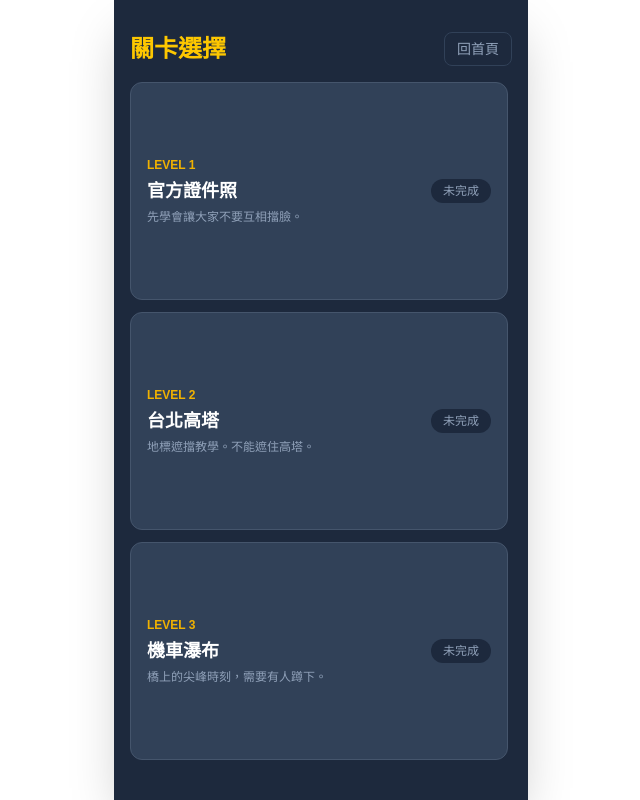
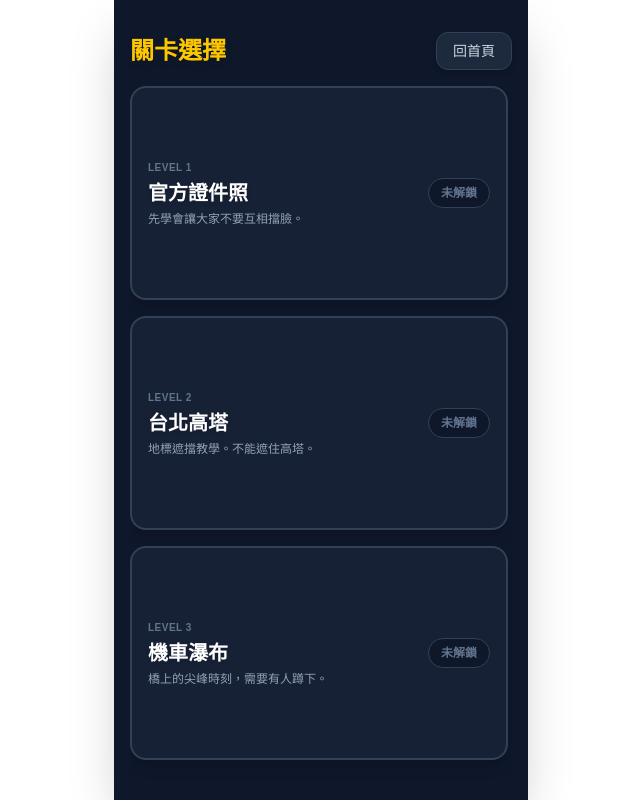
Before and after one commit to sam001long/gami-checkin, a Next.js app: page /levels in a window 1280 px wide. Shown: the whole page, without its empty margins (319-959 px from the left). Built offline with nearby package versions, Linux system fonts and the light colour scheme.

Commit message:
feat: add 3-star rating system

```diff
--- a/src/app/levels/page.tsx
+++ b/src/app/levels/page.tsx
@@ -5,41 +5,58 @@ import Link from 'next/link';
 import { levels } from '@/data/levels';
 
 export default function LevelsPage() {
-  const [progress, setProgress] = useState<Record<string, boolean>>({});
+  const [progress, setProgress] = useState<Record<string, { passed: boolean, bestTime: number, stars: number }>>({});
 
   useEffect(() => {
-    // 進入頁面時，讀取瀏覽器 LocalStorage
     const saved = localStorage.getItem('gami_progress');
     if (saved) {
       setProgress(JSON.parse(saved));
     }
   }, []);
 
+  const renderStars = (stars: number) => {
+    return (
+      <div className="flex gap-1 drop-shadow-md">
+        <span className={`text-sm ${stars >= 1 ? 'text-yellow-400' : 'text-slate-600'}`}>★</span>
+        <span className={`text-sm ${stars >= 2 ? 'text-yellow-400' : 'text-slate-600'}`}>★</span>
+        <span className={`text-sm ${stars >= 3 ? 'text-yellow-400' : 'text-slate-600'}`}>★</span>
+      </div>
+    );
+  };
+
   return (
-    <div className="flex flex-col h-[100dvh] p-4 select-none overflow-hidden">
+    <div className="flex flex-col h-[100dvh] p-4 select-none overflow-hidden bg-slate-900">
       <div className="flex items-center justify-between my-4 shrink-0">
-        <h2 className="text-2xl font-bold text-yellow-400">關卡選擇</h2>
-        <Link href="/" className="text-sm text-slate-400 hover:text-white bg-slate-800 px-3 py-1.5 rounded-lg border border-slate-700">回首頁</Link>
+        <h2 className="text-2xl font-bold text-yellow-400 drop-shadow-md">關卡選擇</h2>
+        <Link href="/" className="text-sm text-slate-300 hover:text-white bg-slate-800 px-4 py-2 rounded-xl border border-slate-700 shadow-md active:scale-95 transition-transform">回首頁</Link>
       </div>
 
-      <div className="grid grid-cols-1 gap-3 overflow-y-auto pr-1 flex-1 pb-6">
+      <div className="grid grid-cols-1 gap-4 overflow-y-auto pr-1 flex-1 pb-6 custom-scrollbar">
         {levels.map((level, index) => {
-          const isPassed = progress[level.id]; // 檢查這關是否通過
+          const levelData = progress[level.id];
+          const isPassed = levelData?.passed;
+          const stars = levelData?.stars || 0;
 
           return (
-            <Link key={level.id} href={`/game/${level.id}`} className={`p-4 rounded-xl border transition-all flex items-center justify-between active:scale-[0.98] ${isPassed ? 'bg-slate-800 border-green-500/50' : 'bg-slate-700 hover:bg-slate-650 border-slate-600'}`}>
+            <Link key={level.id} href={`/game/${level.id}`} className={`p-4 rounded-2xl border-2 transition-all flex items-center justify-between active:scale-[0.98] shadow-lg ${isPassed ? 'bg-slate-800 border-yellow-500/50' : 'bg-slate-800/60 hover:bg-slate-700 border-slate-700'}`}>
               <div className="flex flex-col">
-                <span className={`text-xs font-semibold mb-1 ${isPassed ? 'text-green-400' : 'text-yellow-500'}`}>LEVEL {index + 1}</span>
-                <span className="text-lg font-bold text-white">{level.title}</span>
+                <span className={`text-[10px] font-black tracking-wider mb-1 ${isPassed ? 'text-yellow-400' : 'text-slate-500'}`}>LEVEL {index + 1}</span>
+                <span className="text-xl font-bold text-white drop-shadow-sm">{level.title}</span>
                 <span className="text-xs text-slate-400 mt-1">{level.subtitle}</span>
+
+                {/* 顯示最佳時間 */}
+                {isPassed && (
+                  <span className="text-[10px] text-cyan-400 mt-2 font-mono bg-slate-900 px-2 py-1 rounded-md inline-block w-fit border border-slate-700">
+                    最佳紀錄: {levelData.bestTime} 秒
+                  </span>
+                )}
               </div>
 
-              {/* 動態顯示徽章 */}
-              {isPassed ? (
-                <span className="text-xs bg-green-900 text-green-300 px-3 py-1 rounded-full border border-green-700 font-bold shadow-[0_0_10px_rgba(34,197,94,0.3)]">⭐ 已完成</span>
-              ) : (
-                <span className="text-xs bg-slate-800 text-slate-400 px-3 py-1 rounded-full">未完成</span>
-              )}
+              <div className="flex flex-col items-end gap-2">
+                {isPassed ? renderStars(stars) : (
+                  <span className="text-xs bg-slate-900 text-slate-500 px-3 py-1.5 rounded-full font-bold border border-slate-700">未解鎖</span>
+                )}
+              </div>
             </Link>
           );
         })}
--- a/src/data/levels.ts
+++ b/src/data/levels.ts
@@ -14,7 +14,8 @@ export const levels: Level[] = [
       { id: 'front-center', x: 175, y: 330, row: 'front', allowedCharacterIds: ['aogao'], allowedPoseIds: ['stand'], tolerance: 36, required: true },
       { id: 'back-center', x: 175, y: 245, row: 'back', allowedCharacterIds: ['jianjian'], allowedPoseIds: ['stand'], tolerance: 36, required: true }
     ],
-    successMessage: '官方證件照完成！雖然看起來還是怪怪的。'
+    successMessage: '官方證件照完成！雖然看起來還是怪怪的。',
+    starThresholds: { threeStarsTime: 8, twoStarsTime: 15 }
   },
   {
     id: 'level-02',
@@ -28,7 +29,8 @@ export const levels: Level[] = [
       { id: 'slot-1', x: 80, y: 300, row: 'front', allowedCharacterIds: ['changchang'], allowedPoseIds: ['stand'], tolerance: 40, required: true },
       { id: 'slot-2', x: 250, y: 320, row: 'front', allowedCharacterIds: ['yuanyuan'], allowedPoseIds: ['stand'], tolerance: 40, required: true }
     ],
-    successMessage: '高塔打卡成功！長長終於沒擋到風景了。'
+    successMessage: '高塔打卡成功！長長終於沒擋到風景了。',
+    starThresholds: { threeStarsTime: 10, twoStarsTime: 20 }
   },
   {
     id: 'level-03',
@@ -43,6 +45,7 @@ export const levels: Level[] = [
       { id: 'back-left', x: 100, y: 260, row: 'back', allowedCharacterIds: ['jianjian'], allowedPoseIds: ['stand'], tolerance: 40, required: true },
       { id: 'back-right', x: 240, y: 260, row: 'back', allowedCharacterIds: ['aogao'], allowedPoseIds: ['stand'], tolerance: 40, required: true }
     ],
-    successMessage: '完美塞進車陣！方方蹲下真是太棒了。'
+    successMessage: '完美塞進車陣！方方蹲下真是太棒了。',
+    starThresholds: { threeStarsTime: 12, twoStarsTime: 25 }
   }
 ];
--- a/src/types/game.ts
+++ b/src/types/game.ts
@@ -47,4 +47,8 @@ export type Level = {
   timeLimitSec?: number;
   moveLimit?: number;
   successMessage: string;
+  starThresholds: {
+    threeStarsTime: number; // 3星時間限制(秒)
+    twoStarsTime: number;   // 2星時間限制(秒)
+  };
 };
```
Also changed, not shown: src/app/game/[levelId]/GameBoard.tsx (+53 -34 lines).
